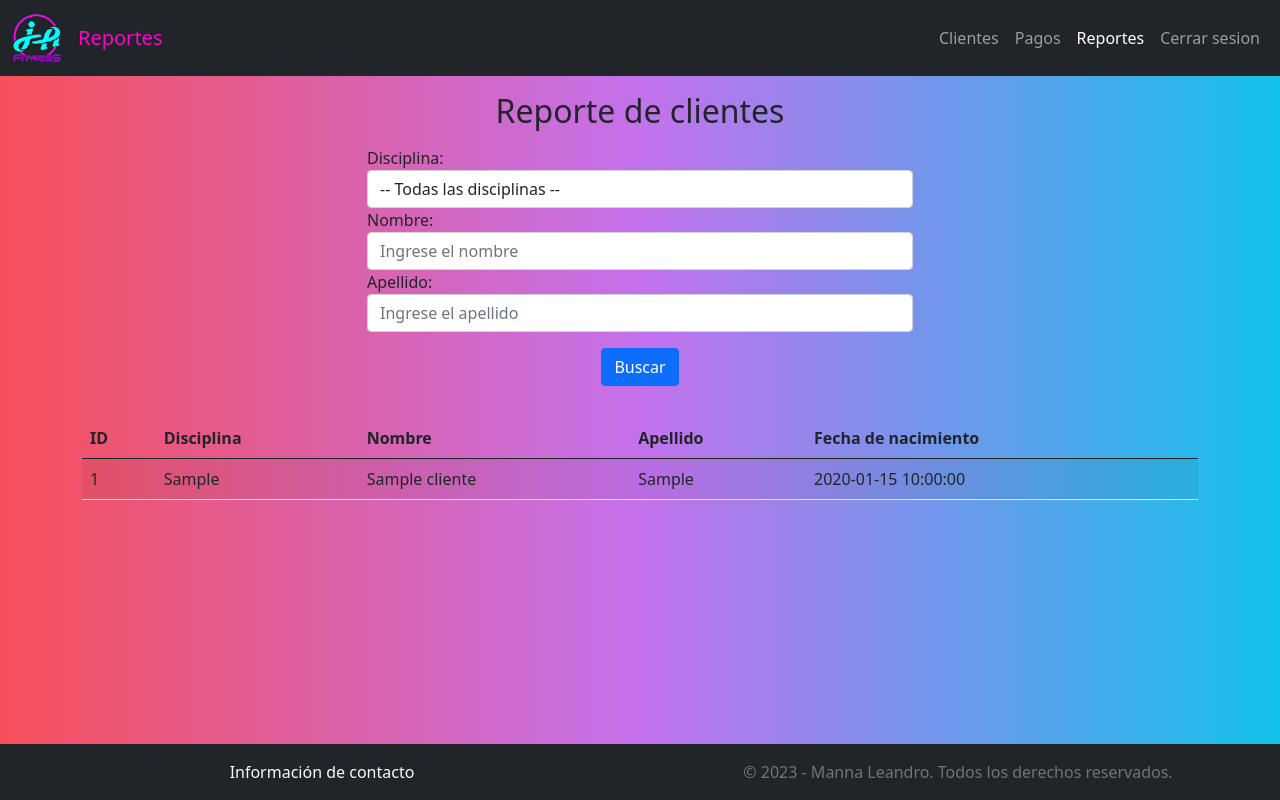
After one commit to LeandroManna/JAF, a PHP site: page /paginas/reportes.php in a window 1280 px wide. The commit adds this page. Run offline with PHP 8.4, Linux system fonts and the light colour scheme; tables that the repository leaves empty or names only in its code hold one stand-in row (values such as "Sample post"); some libraries are stand-ins or nearby versions.

Commit message:
Se agrega pagina de reporte y muestra todos los clientes

```diff
--- a/javascript/btnEditarGuardar.js
+++ b/javascript/btnEditarGuardar.js
@@ -1,5 +1,6 @@
 const btnEditar = document.querySelectorAll('#editar');
 const formularioCliente = document.querySelector('#miDiv');
+const divTabla = document.querySelector('#tabla');
 const clienteId = document.querySelector('#id');
 const inputNombre = document.querySelector('#nombre');
 const inputApellido = document.querySelector('#apellido');
@@ -21,7 +22,9 @@ btnEditar.forEach(btn => {
       if (this.status === 200) {
         const cliente = JSON.parse(this.responseText);
         // Mostrar el formulario y autocompletar los datos del cliente
+        divTabla.classList.add('d-none');
         formularioCliente.classList.remove('d-none');
+
         clienteId.value = cliente.id;
         inputNombre.value = cliente.nombre;
         inputApellido.value = cliente.apellido;
@@ -52,6 +55,7 @@ btnGuardar.addEventListener('click', () => {
     if (this.status === 200) {
       // Ocultar el formulario y recargar la página
       formularioCliente.classList.add('d-none');
+      divTabla.classList.remove('d-none');
       window.location.reload();
     }
   }
--- a/paginas/admin-clientes.php
+++ b/paginas/admin-clientes.php
@@ -29,7 +29,7 @@
                 <div class="navbar-nav ms-auto">
                   <a class="nav-link active" aria-current="page" href="admin-clientes.php">Clientes</a>
                   <a class="nav-link" aria-current="page" href="pagos.php">Pagos</a>
-                  <a class="nav-link" aria-current="page" href="#">Reportes</a>
+                  <a class="nav-link" aria-current="page" href="reportes.php">Reportes</a>
                   <a class="nav-link" aria-current="page" href="#" onclick="cerrarSesion()">Cerrar sesion</a>
                 </div>
               </div>
--- a/paginas/pagos.php
+++ b/paginas/pagos.php
@@ -28,7 +28,7 @@
                 <div class="navbar-nav ms-auto">
                   <a class="nav-link " aria-current="page" href="admin-clientes.php">Clientes</a>
                   <a class="nav-link active" aria-current="page" href="pagos.php">Pagos</a>
-                  <a class="nav-link" aria-current="page" href="#">Reportes</a>
+                  <a class="nav-link" aria-current="page" href="reportes.php">Reportes</a>
                   <a class="nav-link" aria-current="page" href="#" onclick="cerrarSesion()">Cerrar sesion</a>
                 </div>
               </div>
--- /dev/null
+++ b/paginas/reportes.php
@@ -0,0 +1,154 @@
+
+<!DOCTYPE html>
+<html lang="es">
+<head>
+    <meta charset="UTF-8">
+    <meta http-equiv="X-UA-Compatible" content="IE=edge">
+    <meta name="viewport" content="width=device-width, initial-scale=1.0">
+    <title>Reportes</title>
+    <link rel="icon" href="../asets/Img/logo.png" type="image/png">
+    <!-- Incluir los archivos CSS de Bootstrap 5 -->
+    <link rel="stylesheet" href="../bootstrap/bootstrap.min.css">
+    <link rel="stylesheet" href="../css/admin.css">
+    <script src="https://kit.fontawesome.com/85a9ee331b.js" crossorigin="anonymous"></script>
+</head>
+
+<body>
+    <header>
+        <nav class="navbar navbar-expand-lg navbar-dark bg-dark">
+            <div class="container-fluid">
+              <a class="navbar-brand" href="#">
+                <img src="../asets/Img/logo.png" alt="" width="50" height="50">
+                <a class="navbar-brand text-center" href="#" id="text-musculacion">Reportes</a>
+              </a>
+              <button class="navbar-toggler" type="button" data-bs-toggle="collapse" data-bs-target="#navbarNavAltMarkup" aria-controls="navbarNavAltMarkup" aria-expanded="false" aria-label="Toggle navigation">
+                <span class="navbar-toggler-icon"></span>
+              </button>
+              <div class="collapse navbar-collapse" id="navbarNavAltMarkup">
+                <div class="navbar-nav ms-auto">
+                  <a class="nav-link " aria-current="page" href="admin-clientes.php">Clientes</a>
+                  <a class="nav-link " aria-current="page" href="pagos.php">Pagos</a>
+                  <a class="nav-link active" aria-current="page" href="reportes.php">Reportes</a>
+                  <a class="nav-link" aria-current="page" href="#" onclick="cerrarSesion()">Cerrar sesion</a>
+                </div>
+              </div>
+            </div>
+        </nav>
+    </header>
+
+    <main>
+        <div class="container my-3">
+          <h2 class="text-center">Reporte de clientes</h2>
+          <div class="row my-3 justify-content-center">
+            <div class="col-md-6">
+              <form>
+                <div class="form-group">
+                  <label for="disciplina">Disciplina:</label>
+                  <select class="form-control" id="disciplina">
+                    <option value="">-- Todas las disciplinas --</option>
+                    <option value="Musculacion">Musculacion</option>
+                    <option value="Body_Pump">Body Pump</option>
+                    <option value="body_Combat">Body Combat</option>
+                    <option value="Funcional">Funcional</option>
+                    <option value="Hit">Hit</option>
+                    <option value="Especifico">Especifico</option>
+                    <option value="Everlast_Boxing">Everlast Boxing</option>
+                    <option value="Mini_Voley">Mini Voley</option>
+                    <option value="Taekwondo">Taekwondo</option>
+                    <option value="Futbol_Infantil">Futbol Infantil</option>
+                  </select>
+                </div>
+                <div class="form-group">
+                  <label for="nombre">Nombre:</label>
+                  <input type="text" class="form-control" id="nombre" placeholder="Ingrese el nombre">
+                </div>
+                <div class="form-group">
+                  <label for="apellido">Apellido:</label>
+                  <input type="text" class="form-control" id="apellido" placeholder="Ingrese el apellido">
+                </div>
+                <div class="d-flex justify-content-center my-3">
+                    <button type="submit" class="btn btn-primary ">Buscar</button>
+                </div>
+              </form>
+            </div>
+          </div>
+
+          <table class="table table-striped">
+            <thead>
+              <tr>
+                <th>ID</th>
+                <th>Disciplina</th>
+                <th>Nombre</th>
+                <th>Apellido</th>
+                <th>Fecha de nacimiento</th>
+              </tr>
+            </thead>
+            <tbody id="tablaClientes">
+            </tbody>
+          </table>
+        </div>
+    </main>
+
+    <footer class="bg-dark text-light p-3 centrado ">
+        <div class="row">
+          <div class="col-md-6">
+            <p class="p-footer">Información de contacto</p>
+          </div>
+          <div class="col-md-6">
+            <span class="text-muted">&copy; 2023 - Manna Leandro. Todos los derechos reservados.</span>
+          </div>
+        </div>
+    </footer>
+
+
+    <script src="../javascript/bootstrap.bundle.min.js"></script>
+    <script src="../javascript/jquery-3.6.4.min.js"></script>
+
+    <script src="../javascript/cerrarSesion.js"></script>
+
+    <script>
+    $(document).ready(function(){
+      cargarClientes();
+
+      $("form").submit(function(e){
+        e.preventDefault();
+        cargarClientes();
+      });
+    });
+
+    function cargarClientes(){
+      var disciplina = $("#disciplina").val();
+      var nombre = $("#nombre").val();
+      var apellido = $("#apellido").val();
+
+      $.ajax({
+        url: "../php/obtenerClientesTot.php",
+        type: "GET",
+        data: { disciplina: disciplina, nombre: nombre, apellido: apellido },
+        dataType: "json", // especificar que se espera recibir datos en formato JSON
+        success: function(data){
+          var tabla = "";
+          if(data.length > 0){
+            for(var i=0; i<data.length; i++){
+              tabla += "<tr>";
+              tabla += "<td>" + data[i].id + "</td>";
+              tabla += "<td>" + data[i].disciplina + "</td>";
+              tabla += "<td>" + data[i].nombre + "</td>";
+              tabla += "<td>" + data[i].apellido + "</td>";
+              tabla += "<td>" + data[i].fecha_nacimiento + "</td>";
+              tabla += "</tr>";
+            }
+          } else {
+            tabla += "<tr><td colspan='5'>No se encontraron resultados.</td></tr>";
+          }
+          $("#tablaClientes").html(tabla);
+        },
+        error: function(){
+          alert("Error al obtener los clientes.");
+        }
+      });
+    }
+  </script>
+
+</body>
+</html>
--- /dev/null
+++ b/php/obtenerClientesTot.php
@@ -0,0 +1,26 @@
+<?php
+include "conexion.php";
+
+// Consulta para obtener todos los socios de la tabla clientes
+$sql = "SELECT id, disciplina, nombre, apellido, fecha_nacimiento FROM clientes";
+
+// Si se envió algún filtro por GET, agregar la cláusula WHERE a la consulta
+if (isset($_GET['filtro'])) {
+    $filtro = $_GET['filtro'];
+    $sql .= " WHERE disciplina LIKE '%$filtro%' OR nombre LIKE '%$filtro%' OR apellido LIKE '%$filtro%'";
+}
+
+$resultado = mysqli_query($conn, $sql);
+$socios = array();
+
+// Recorrer los resultados y agregar cada socio a un array
+while ($fila = mysqli_fetch_assoc($resultado)) {
+    $socios[] = $fila;
+}
+
+// Devolver el array de socios en formato JSON
+echo json_encode($socios);
+
+// Cerrar la conexión a la base de datos
+mysqli_close($conn);
+?>
```
Also changed, not shown: php/tabla-clientes.php (+15 -15 lines).
